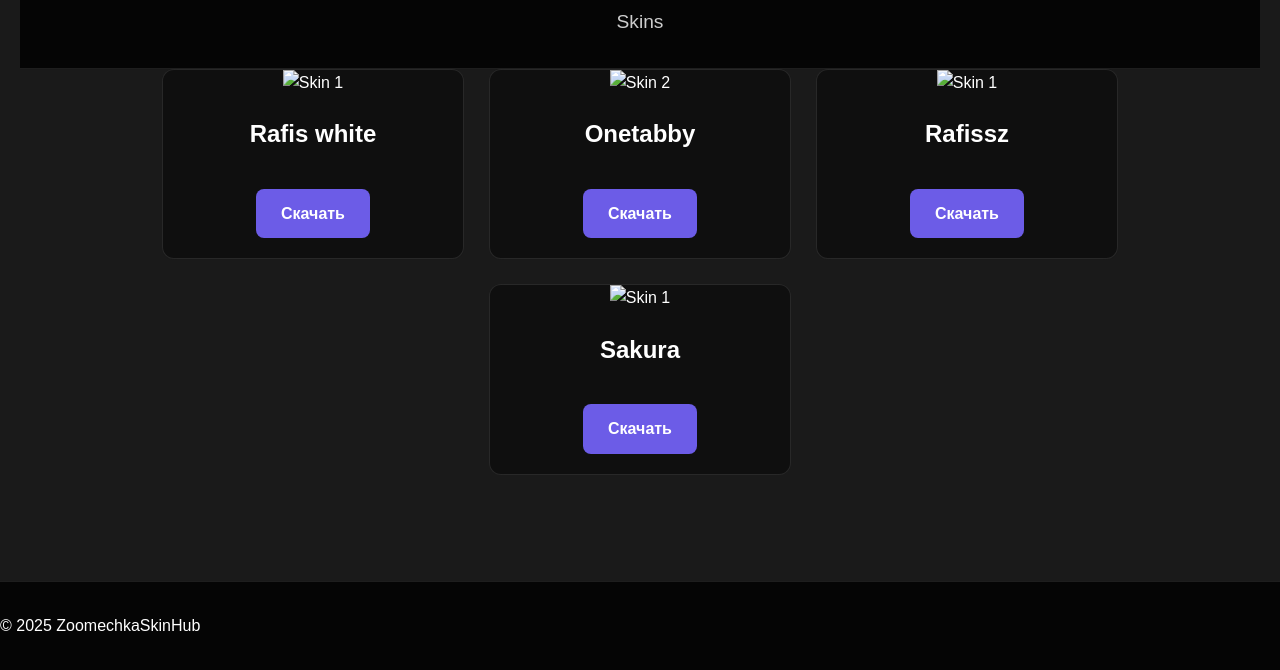
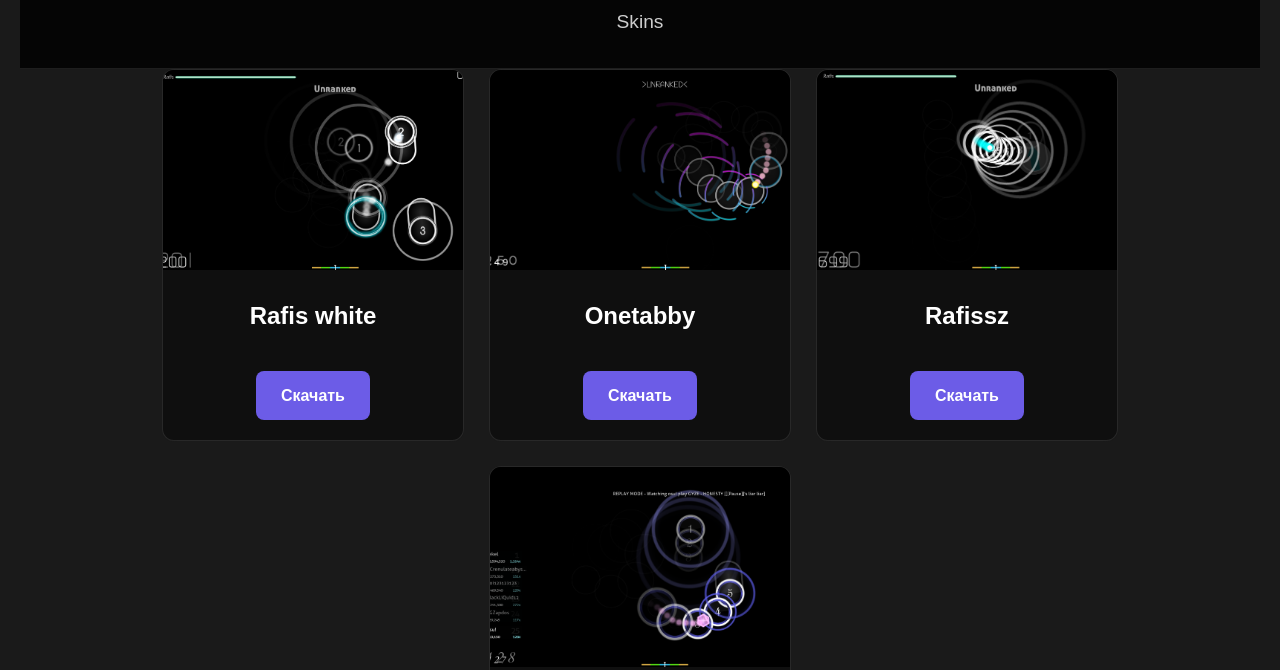
Before and after one commit to Zoomechka/ZoomechkaSkinHub, a plain HTML site: page index.html in a window 1280 px wide. Shown: the part 130-800 px from the top of the page. Drawn offline with Linux system fonts and the light colour scheme.

Commit message:
Update index.html

```diff
--- a/index.html
+++ b/index.html
@@ -17,26 +17,26 @@
             <main>
                 <section class="skins">
                     <div class="skin-card">
-                        <img src="assets/skin1.jpg" alt="Skin 1">
+                        <img src="rafisw.png" alt="Skin 1">
                         <h2>Rafis white</h2>
                         <p></p>
                         <a href="https://jekich777skins.s-ul.eu/IEb259gD" class="download-btn">Скачать</a>
                     </div>
 
                     <div class="skin-card">
-                        <img src="assets/skin2.jpg" alt="Skin 2">
+                        <img src="onetabby.png" alt="Skin 2">
                         <h2>Onetabby</h2>
                         <p></p>
                         <a href="https://jekich777skins.s-ul.eu/xruFGCPK" class="download-btn">Скачать</a>
                     </div>
                     <div class="skin-card">
-                        <img src="assets/skin3.jpg" alt="Skin 1">
+                        <img src="rafissz.png" alt="Skin 1">
                         <h2>Rafissz</h2>
                         <p></p>
                         <a href="https://jekich777skins.s-ul.eu/nngtYE49" class="download-btn">Скачать</a>
                     </div>
                      <div class="skin-card">
-                        <img src="assets/skin4.jpg" alt="Skin 1">
+                        <img src="sakura.png" alt="Skin 1">
                         <h2>Sakura</h2>
                         <p></p>
                         <a href="https://jekich777skins.s-ul.eu/G9ovDNsO" class="download-btn">Скачать</a>
```
